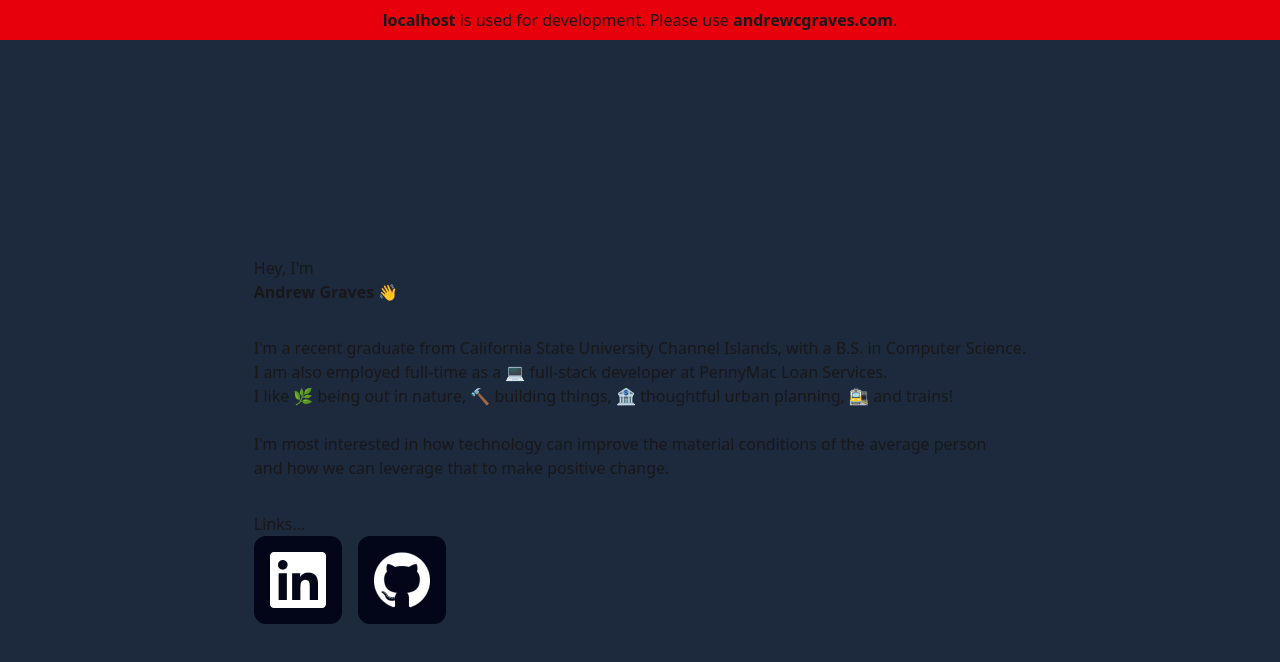
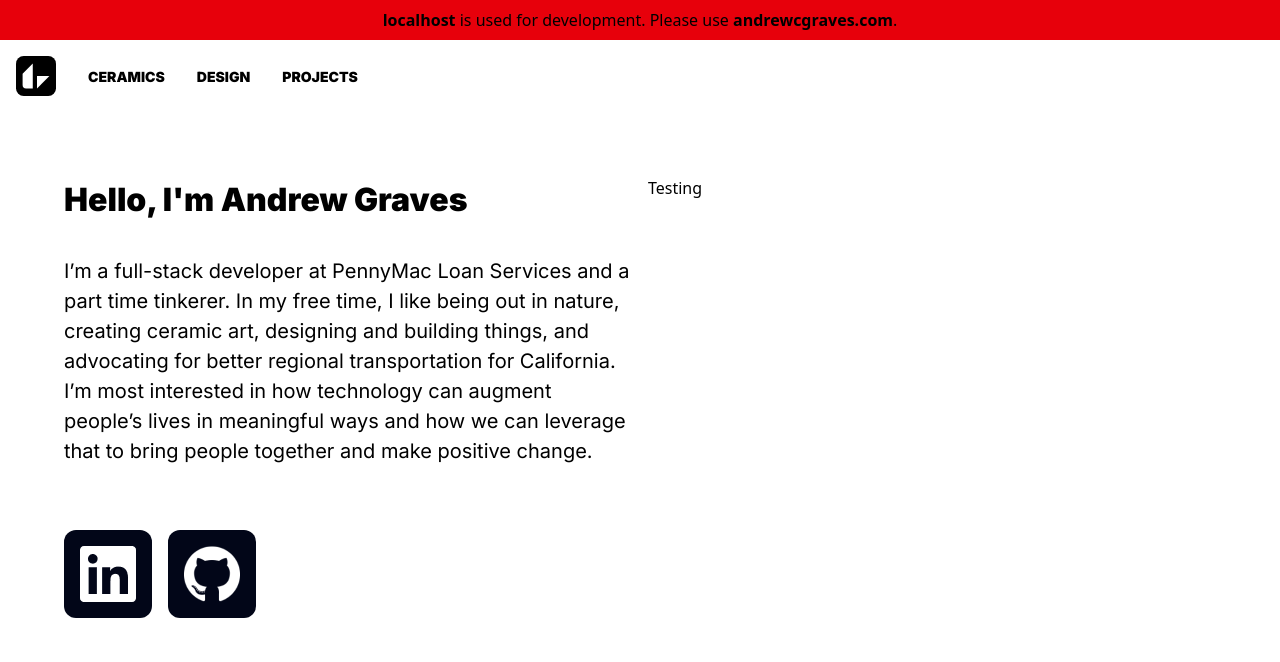
Before and after one commit to andrewcgraves/andrewcgraves.com, a Next.js app: page / in a window 1280 px wide. Shown: the top 662 px of the page. Built offline with nearby package versions, Linux system fonts and the light colour scheme.

Commit message:
basic reformatting

```diff
--- a/pages/_app.tsx
+++ b/pages/_app.tsx
@@ -20,7 +20,7 @@ function MyApp({ Component, pageProps }: AppProps) {
   }, [])
 
   return (
-    <div className='bg-slate-800 h-screen overflow-auto'>
+    <div className='h-screen overflow-auto'>
       {hostname != '' && hostname != 'www.andrewcgraves.com' ? (<div className='bg-red-600 p-2 text-center sticky top-0 left-0'><b>{hostname}</b> is used for development. Please use <b><a href='https://andrewcgraves.com'>andrewcgraves.com</a></b>.</div>) : null }
       <Component {...pageProps}/>
       {isSnowing && <Particles
--- a/pages/capstone.tsx
+++ b/pages/capstone.tsx
@@ -7,7 +7,7 @@ import Pill from '../src/Components/Pill.js'
 
 export default function Capstone() {
     return (
-        <div className='flex bg-slate-800 h-full'>
+        <div className='flex h-full'>
             <Head>
                 <title>Capstone 2023</title>
                 <meta name="description" content="Contains information on my CSUCI undergraduate capstone project." />
--- /dev/null
+++ b/pages/ceramics.tsx
@@ -0,0 +1,26 @@
+import Head from 'next/head'
+import HeaderBar from '../src/Components/HeaderBar.js'
+import Pill from '../src/Components/Pill.js'
+
+export default function Ceramics() {
+    return (
+        <div>
+            <Head>
+                <title>Andrew Graves</title>
+                <meta name="description" content="I'm Andrew Graves and this is my personal website!" />
+                <link rel="icon" href="/logo.png" />
+            </Head>
+            <main>
+                <HeaderBar>
+                    <Pill link="/"><b>CERAMICS</b></Pill>
+                    <Pill link="/"><b>DESIGN</b></Pill>
+                    <Pill link="/"><b>PROJECTS</b></Pill>
+                </HeaderBar>
+                <div className='main-container'>
+                    <h1>Ceramics</h1>
+                    <p>Ceramics has become a big part of my life in the last few years. I teach and produce work with CSU Channel Islands, where I graduated. Ceramics is one of the ways I unwind, and express my creativity. Here are some of my favorite pieces.</p>
+                </div>
+            </main>
+        </div>
+    )
+}
--- a/pages/index.tsx
+++ b/pages/index.tsx
@@ -12,40 +12,37 @@ import githubLogo from'../public/githubLogo.png'
 
 export default function Home() {
   return (
-    <div className='flex bg-slate-800 h-full'>
+    <div className='flex h-full'>
       <Head>
         <title>Andrew Graves</title>
         <meta name="description" content="I'm Andrew Graves and this is my personal website!" />
         <link rel="icon" href="/logo.png" />
-        <link rel="preconnect" href="https://fonts.gstatic.com"/>
-        <link href="https://fonts.googleapis.com/css2?family=Roboto:wght@400;500;700&display=swap" rel="stylesheet"/>
       </Head>
 
-      <main className='m-auto p-8'>
-        {/* <HeaderBar>
-          <Pill link="/"><b>Home</b></Pill>
-          <Pill link="/capstone"><b>Capstone</b></Pill>
-        </HeaderBar> */}
-        <h1 className='mb-8'>
-          Hey, I'm <br/><strong>Andrew Graves</strong> 👋
-        </h1>
-        <div className='items-start'>
-          <div className='mb-8'>
-            <p>
-              I'm a recent graduate from California State University Channel Islands, with a B.S. in Computer Science.
-              <br></br>I am also employed full-time as a 💻 full-stack developer at PennyMac Loan Services.
-              <br></br>I like 🌿 being out in nature, 🔨 building things, 🏦 thoughtful urban planning, 🚉 and trains!
-              <br></br><br></br> I'm most interested in how technology can improve the material conditions of the average person
-              <br></br> and how we can leverage that to make positive change.
-            </p>
+      <main>
+        <HeaderBar>
+          <Pill link="/ceramics"><b>CERAMICS</b></Pill>
+          <Pill link="/"><b>DESIGN</b></Pill>
+          <Pill link="/"><b>PROJECTS</b></Pill>
+        </HeaderBar>
+        <div className="flex flex-wrap gap-4 p-16">
+          <div className="flex-initial lg:flex-1">
+            <h1 className='mb-8'>
+              Hello, I'm Andrew Graves
+            </h1>
+            <h2>
+              I’m a full-stack developer at PennyMac Loan Services and a part time tinkerer. In my free time, I like being out in nature, creating ceramic art, designing and building things, and advocating for better regional transportation for California.
+
+              I’m most interested in how technology can augment people’s lives in meaningful ways and how we can leverage that to bring people together and make positive change.
+            </h2>
           </div>
-          <div>
-            <p className='caption'>Links...</p>
-            <div className='flex gap-4 sm:flex-row flex-wrap'>
-              <LinkBox link="https://www.linkedin.com/in/andrewcgraves/" imgSrc={linkedInLogo} size={24}/>
-              <LinkBox link="https://github.com/andrewcgraves" imgSrc={githubLogo} size={24}/>
-            </div>
+          <div className="flex-initial lg:flex-1">
+            Testing
           </div>
+        </div>
+        <div className='flex gap-4 sm:flex-row flex-wrap pl-16'>
+          <LinkBox link="https://www.linkedin.com/in/andrewcgraves/" imgSrc={linkedInLogo} size={24}/>
+          <LinkBox link="https://github.com/andrewcgraves" imgSrc={githubLogo} size={24}/>
         </div>
       </main>
     </div>
--- a/src/Components/HeaderBar.js
+++ b/src/Components/HeaderBar.js
@@ -1,6 +1,9 @@
 export default function HeaderBar({children}) {
     return (
-        <div className='w-fit mb-4 flex gap-4 flex-wrap'>
+        <div className='p-4 w-fit flex gap-8 flex-wrap'>
+            <a href="/">
+                <img className='w-10' src='/website-large-dark.svg' />
+            </a>
             {children}
         </div>
     )
--- a/src/Components/LinkBox.js
+++ b/src/Components/LinkBox.js
@@ -3,7 +3,7 @@ import Image from 'next/image'
 export default function LinkBox({ link, imgSrc, size}) {
     return(
         <a href={link} target="_blank" className={`object-contain aspect-square flex-none h-${size}`}>
-            <div className='p-4 bg-slate-950 hover:bg-slate-900 rounded-xl hover:scale-105 hover:-translate-x-1/8 hover:-translate-y-1 hover:drop-shadow-lg ease-in-out duration-200 h-full grid place-content-center'>
+            <div className='p-4 bg-slate-950 hover:bg-slate-900 rounded-xl ease-in-out duration-200 h-full grid place-content-center'>
                 <Image src={imgSrc}/>
             </div>
         </a>
--- a/src/Components/Pill.js
+++ b/src/Components/Pill.js
@@ -1,7 +1,7 @@
 export default function Pill({ link, h = 8, children}) {
     return(
-        <a href={link} className={`object-contain flex-none h-${h} w-fit `}>
-            <div className='px-4 py-2 bg-slate-950 hover:bg-slate-900 rounded-lg hover:px-8 ease-in-out duration-200 h-full grid place-content-center'>
+        <a href={link} className={`object-contain flex-none h-${h} w-fit header-cat`}>
+            <div className='rounded-lg hover:px-4 ease-in-out duration-200 h-full grid place-content-center hover:bg-black hover:text-white'>
                 {children}
             </div>
         </a>
--- a/styles/globals.css
+++ b/styles/globals.css
@@ -1,2 +1,90 @@
+@import url('https://fonts.googleapis.com/css2?family=Inter:ital,opsz,wght@0,14..32,100..900;1,14..32,100..900&display=swap');
+
+
 @import "tailwindcss";
-@plugin "daisyui";
+@plugin "daisyui" {
+  themes: default-theme
+}
+@plugin "daisyui/theme" {
+  name: "default-theme";
+  default: true; /* set as default */
+  prefersdark: false; /* set as default dark mode (prefers-color-scheme:dark) */
+  color-scheme: light; /* color of browser-provided UI */
+
+  /* --color-base-100: oklch(98% 0.02 240);
+  --color-base-200: oklch(95% 0.03 240);
+  --color-base-300: oklch(92% 0.04 240);
+  --color-base-content: oklch(20% 0.05 240); */
+  --color-primary: rgba();
+  --color-background: rgba(0, 0, 0, 1);
+  --color-content: rgba(18, 18, 18, 1);
+  /* --color-primary-content: oklch(98% 0.01 240);
+  --color-secondary: oklch(70% 0.25 200);
+  --color-secondary-content: oklch(98% 0.01 200);
+  --color-accent: oklch(65% 0.25 160);
+  --color-accent-content: oklch(98% 0.01 160);
+  --color-neutral: oklch(50% 0.05 240);
+  --color-neutral-content: oklch(98% 0.01 240);
+  --color-info: oklch(70% 0.2 220);
+  --color-info-content: oklch(98% 0.01 220);
+  --color-success: oklch(65% 0.25 140);
+  --color-success-content: oklch(98% 0.01 140);
+  --color-warning: oklch(80% 0.25 80);
+  --color-warning-content: oklch(20% 0.05 80);
+  --color-error: oklch(65% 0.3 30);
+  --color-error-content: oklch(98% 0.01 30); */
+
+  /* border radius */
+  --radius-selector: 1rem;
+  --radius-field: 0.25rem;
+  --radius-box: 0.5rem;
+
+  /* base sizes */
+  --size-selector: 0.25rem;
+  --size-field: 0.25rem;
+
+  /* border size */
+  /* --border: 1px; */
+
+  /* effects */
+  /* --depth: 1;
+  --noise: 0; */
+}
+
+
+.my-btn {
+  background-color: #1EA1F1;
+  border-color: #1EA1F1;
+}
+.my-btn:hover {
+  background-color: #1C96E1;
+  border-color: #1C96E1;
+}
+
+h1 {
+  font-family: "Inter", sans-serif;
+  font-optical-sizing: auto;
+  font-weight: 900;
+  font-style: normal;
+  font-size: 32px;
+}
+
+h2 {
+  font-family: "Inter", sans-serif;
+  font-optical-sizing: auto;
+  font-weight: 400;
+  font-style: normal;
+  font-size: 20px;
+}
+
+.header-cat {
+  font-family: "Inter", sans-serif;
+  font-optical-sizing: auto;
+  font-weight: 600;
+  font-style: normal;
+  font-size: 14px;
+}
+
+.main-container {
+  padding: calc(var(--spacing) * 16);
+}
```
Also changed, not shown: public/website-large-dark.svg (added).
